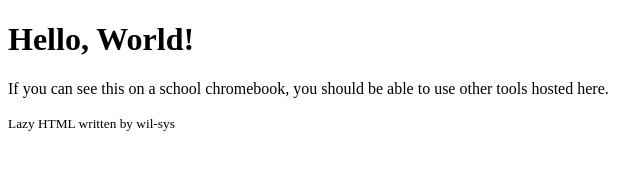
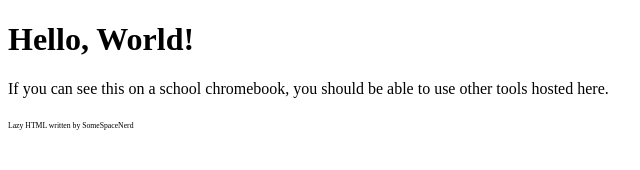
Before and after one commit to Shelton-Vipers/web-test, a plain HTML site: page index.html in a window 1280 px wide. Shown: the full height of the page, 0-640 px from the left. Drawn offline with Linux system fonts and the light colour scheme.

Commit message:
Update index.html bottom text

```diff
--- a/index.html
+++ b/index.html
@@ -10,6 +10,6 @@
     <p>If you can see this on a school chromebook, you should be able to use other tools hosted here.</p>
   </body>
   <footer>
-    <small>Lazy HTML written by wil-sys</small>
+    <small><small><small><small>Lazy HTML written by SomeSpaceNerd</small></small></small></small>
   </footer>
 </html>
```
